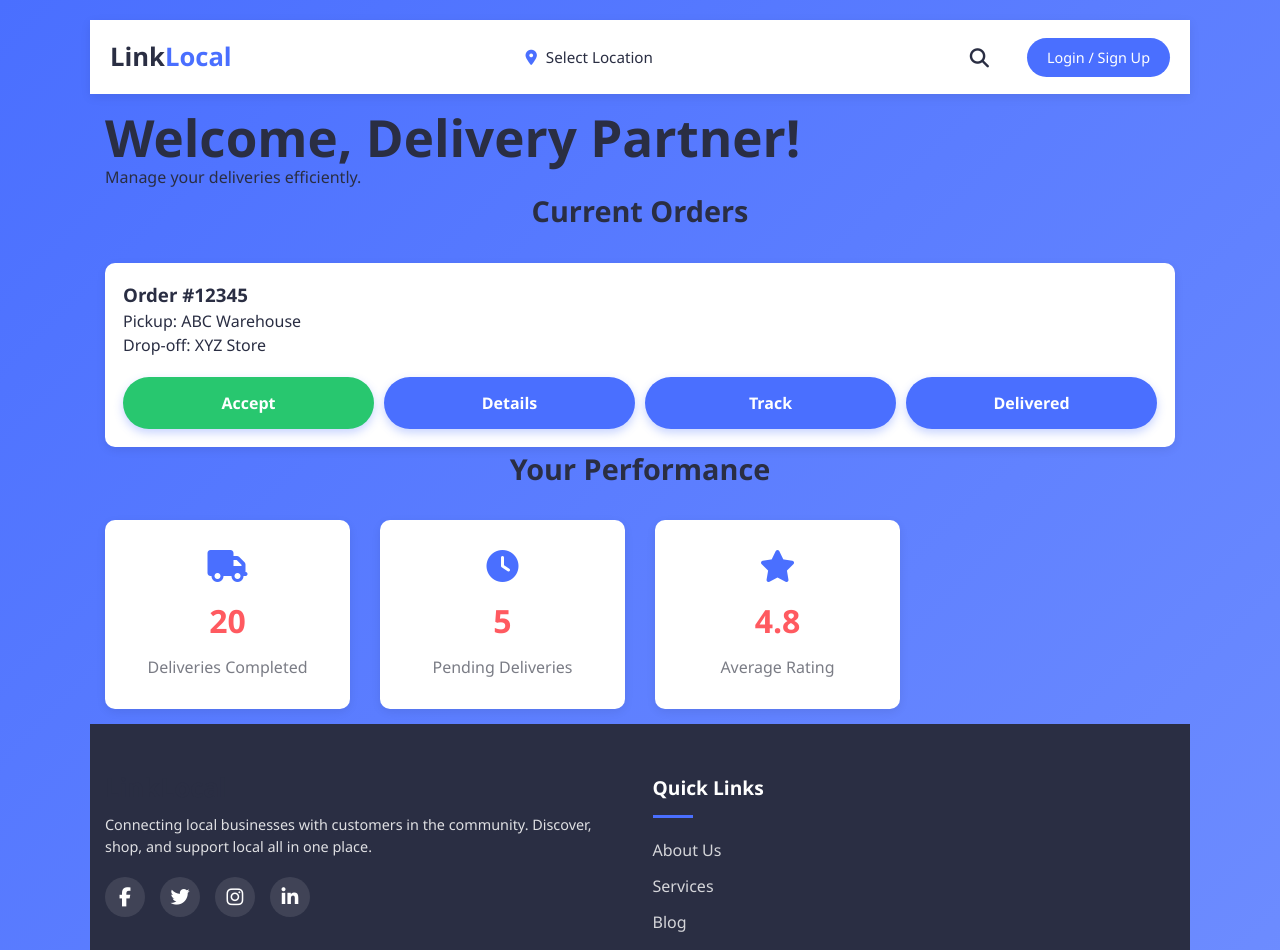
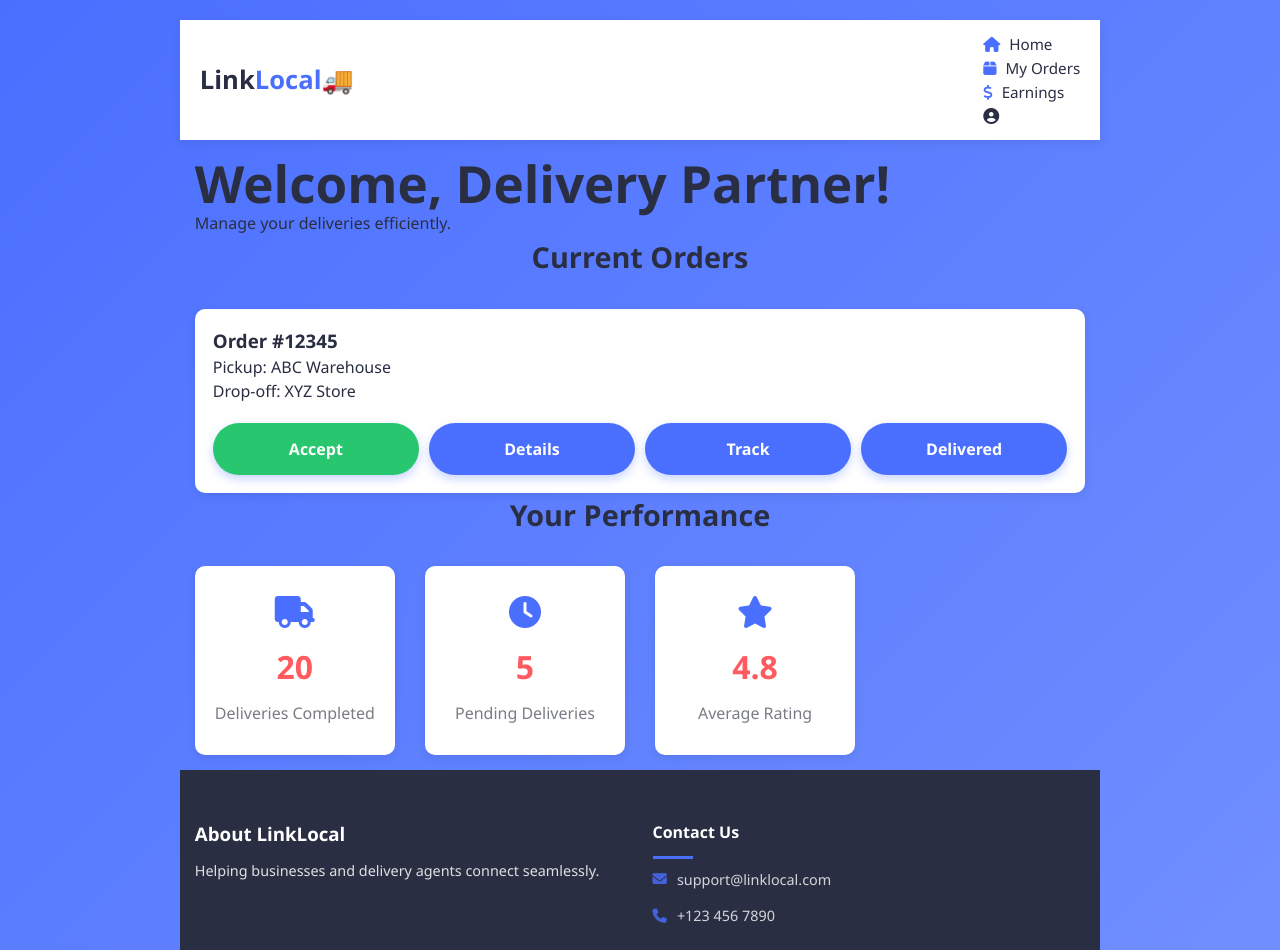
Before and after one commit to satyakarthikeya/link_local_B2B, a React (Vite) app: page /delivery-home in a window 1280 px wide. Shown: the top 950 px of the page. Built offline with nearby package versions, Linux system fonts and the light colour scheme.

Commit message:
refactor: update homepage components to use delivery-specific Navbar and Footer

```diff
--- /dev/null
+++ b/src/components/D_Footer.jsx
@@ -0,0 +1,30 @@
+import React from "react";
+import "../styles/delivery_home.css"; // Use the same styles
+
+const D_Footer = () => {
+  return (
+    <footer>
+      <div className="container footer-grid">
+        {/* About Section */}
+        <div className="footer-about">
+          <h3>About LinkLocal</h3>
+          <p>Helping businesses and delivery agents connect seamlessly.</p>
+        </div>
+
+        {/* Contact Section */}
+        <div className="footer-contact">
+          <h4>Contact Us</h4>
+          <p><i className="fas fa-envelope"></i> support@linklocal.com</p>
+          <p><i className="fas fa-phone"></i> +123 456 7890</p>
+        </div>
+      </div>
+
+      {/* Footer Bottom */}
+      <div className="footer-bottom">
+        <p>&copy; 2025 LinkLocal. All Rights Reserved.</p>
+      </div>
+    </footer>
+  );
+};
+
+export default D_Footer;
--- /dev/null
+++ b/src/components/D_Navbar.jsx
@@ -0,0 +1,56 @@
+import React, { useState } from "react";
+import { Link, useNavigate } from "react-router-dom";
+import "../styles/delivery_home.css"; // Use the same styles
+
+const D_Header = () => {
+  const navigate = useNavigate();
+  const [showProfile, setShowProfile] = useState(false);
+
+  return (
+    <header>
+      <nav className="navbar">
+        {/* Logo */}
+        <div className="logo">
+          <Link to="/delivery-home" className="logo-text">
+            Link<span className="highlight">Local</span> 🚚
+          </Link>
+        </div>
+
+        {/* Navigation Links */}
+        <ul className="main-nav">
+          <li>
+            <Link to="/delivery-home">
+              <i className="fas fa-home"></i> Home
+            </Link>
+          </li>
+          <li>
+            <Link to="/orders">
+              <i className="fas fa-box"></i> My Orders
+            </Link>
+          </li>
+          <li>
+            <Link to="/earnings">
+              <i className="fas fa-dollar-sign"></i> Earnings
+            </Link>
+          </li>
+
+          {/* Profile Dropdown */}
+          <li className="profile-item" onClick={() => setShowProfile(!showProfile)}>
+            <i className="fas fa-user-circle"></i>
+            {showProfile && (
+              <div className="profile-popup">
+                <ul>
+                  <li onClick={() => navigate("/profile")}>View Profile</li>
+                  <li onClick={() => navigate("/settings")}>Settings</li>
+                  <li onClick={() => navigate("/logout")}>Logout</li>
+                </ul>
+              </div>
+            )}
+          </li>
+        </ul>
+      </nav>
+    </header>
+  );
+};
+
+export default D_Header;
--- a/src/pages/D_Homepage.jsx
+++ b/src/pages/D_Homepage.jsx
@@ -1,8 +1,8 @@
 import React, { useState } from "react";
 import { useNavigate } from "react-router-dom";
 import "../styles/delivery_home.css";
-import Navbar from "../components/Navbar";
-import Footer from "../components/Footer";
+import D_Navbar from "../components/D_Navbar";
+import D_Footer from "../components/D_Footer";
 import "@fortawesome/fontawesome-free/css/all.min.css";
 
 const D_Homepage = () => {
@@ -11,7 +11,7 @@ const D_Homepage = () => {
 
   return (
     <>
-      <Navbar />
+      <D_Navbar />
 
       {/* Delivery Agent Dashboard */}
       <section className="delivery-dashboard">
@@ -72,7 +72,7 @@ const D_Homepage = () => {
         </ul>
       </div>
 
-      <Footer />
+      <D_Footer />
     </>
   );
 };
```
Also changed, not shown: src/context/AuthContext.js (added).
